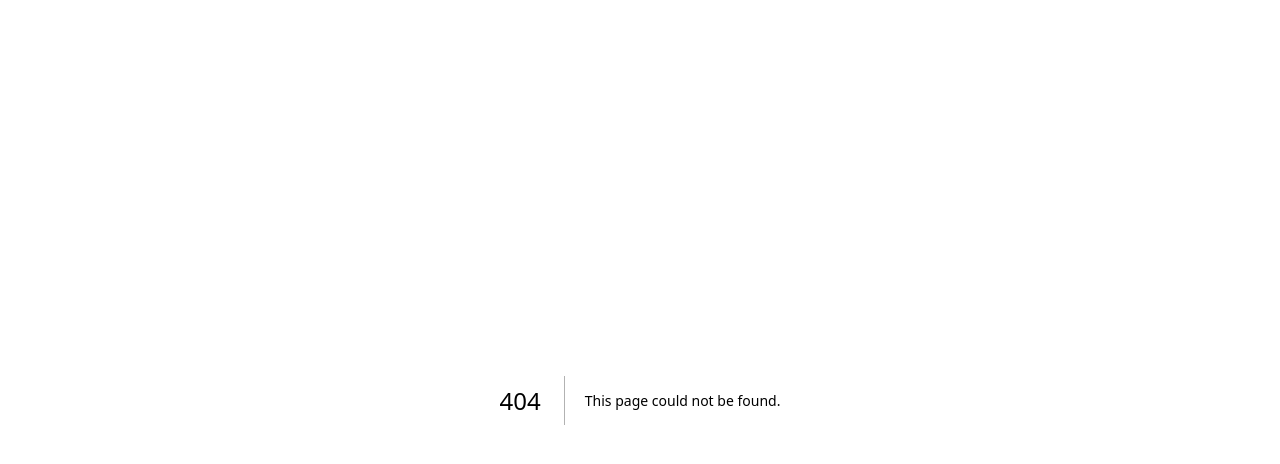
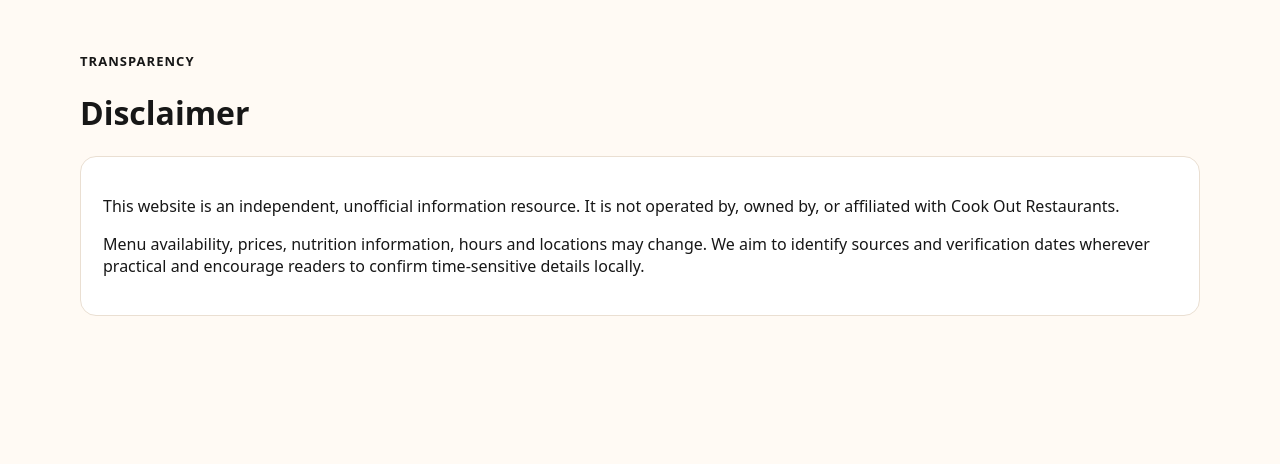
Before and after one commit to syedahtishamshahg/cookout-menu-platform, a Next.js app: page /disclaimer in a window 1280 px wide. Before the commit this address had no page. Shown: the top 464 px of the page. Built offline with nearby package versions, Linux system fonts and the light colour scheme.

Commit message:
feat: complete location and price intelligence foundation

```diff
--- /dev/null
+++ b/src/app/disclaimer/page.tsx
@@ -0,0 +1 @@
+export const metadata={title:"Disclaimer"}; export default function Disclaimer(){return <main className="container section"><div className="eyebrow">Transparency</div><h1>Disclaimer</h1><div className="card"><p>This website is an independent, unofficial information resource. It is not operated by, owned by, or affiliated with Cook Out Restaurants.</p><p>Menu availability, prices, nutrition information, hours and locations may change. We aim to identify sources and verification dates wherever practical and encourage readers to confirm time-sensitive details locally.</p></div></main>}
```
